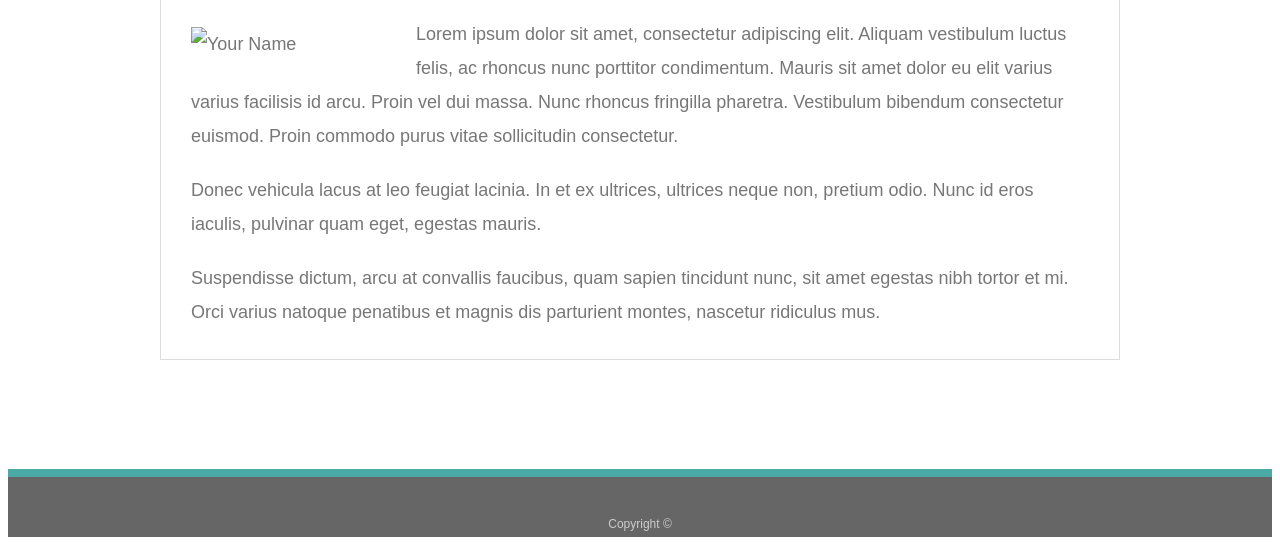
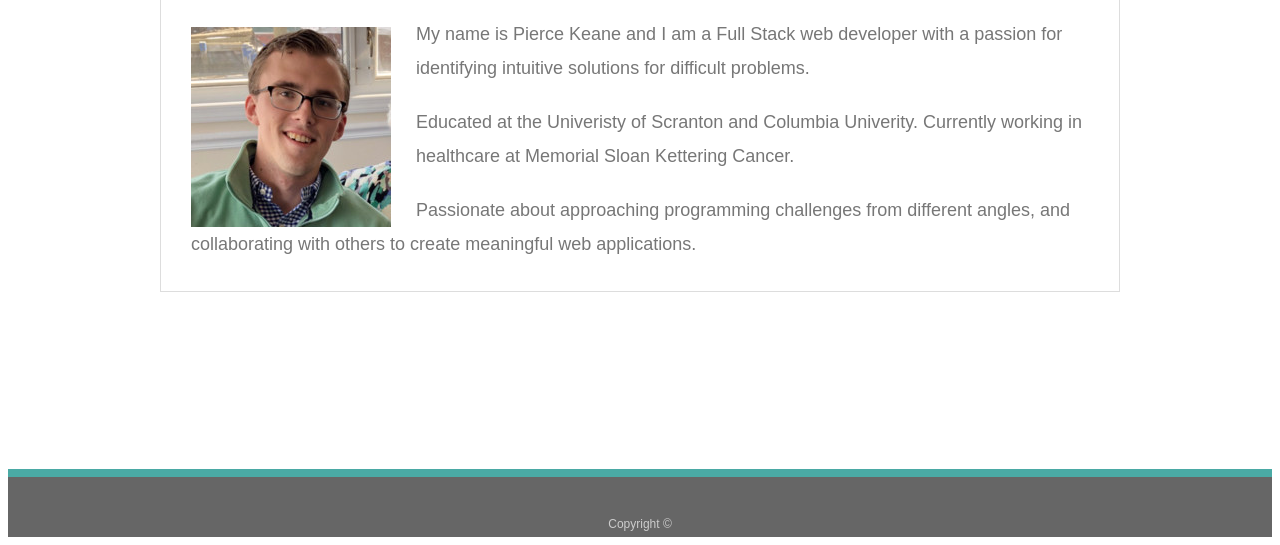
Before and after one commit to pkeane1/pkeane1.github.io, a plain HTML site: page index.html in a window 1280 px wide. Shown: the part 269-814 px from the top of the page. Drawn offline with Linux system fonts and the light colour scheme; files that its build step writes are made by us from their sources.

Commit message:
updated html

```diff
--- a/index.html
+++ b/index.html
@@ -4,7 +4,7 @@
 <head>
   <meta charset="UTF-8" name="viewport" content="width=device-width, initial-scale=1.0">
   <title>About | Your Name</title>
-  <link rel="stylesheet" type="text/css" href="assets/css/style.css">
+  <link rel="stylesheet" type="text/css" href="css/style.css">
 </head>
 
 <body>
@@ -24,13 +24,13 @@
     <section class="main-section">
       <h1>About Me</h1>
 
-      <img src="assets/images/cat.jpg" class="auth-image" alt="Your Name">
+      <img src="images/Headshot.jpg" class="auth-image" alt="Your Name">
 
-      <p>Lorem ipsum dolor sit amet, consectetur adipiscing elit. Aliquam vestibulum luctus felis, ac rhoncus nunc porttitor condimentum. Mauris sit amet dolor eu elit varius varius facilisis id arcu. Proin vel dui massa. Nunc rhoncus fringilla pharetra. Vestibulum bibendum consectetur euismod. Proin commodo purus vitae sollicitudin consectetur.</p>
+      <p>My name is Pierce Keane and I am a Full Stack web developer with a passion for identifying intuitive solutions for difficult problems.</p>
 
-      <p>Donec vehicula lacus at leo feugiat lacinia. In et ex ultrices, ultrices neque non, pretium odio. Nunc id eros iaculis, pulvinar quam eget, egestas mauris.</p>
+      <p>Educated at the Univeristy of Scranton and Columbia Univerity. Currently working in healthcare at Memorial Sloan Kettering Cancer.</p>
 
-      <p>Suspendisse dictum, arcu at convallis faucibus, quam sapien tincidunt nunc, sit amet egestas nibh tortor et mi. Orci varius natoque penatibus et magnis dis parturient montes, nascetur ridiculus mus.</p>
+      <p>Passionate about approaching programming challenges from different angles, and collaborating with others to create meaningful web applications.</p>
 
     </section>
 
```
Also changed, not shown: images/Headshot.jpg (added).
